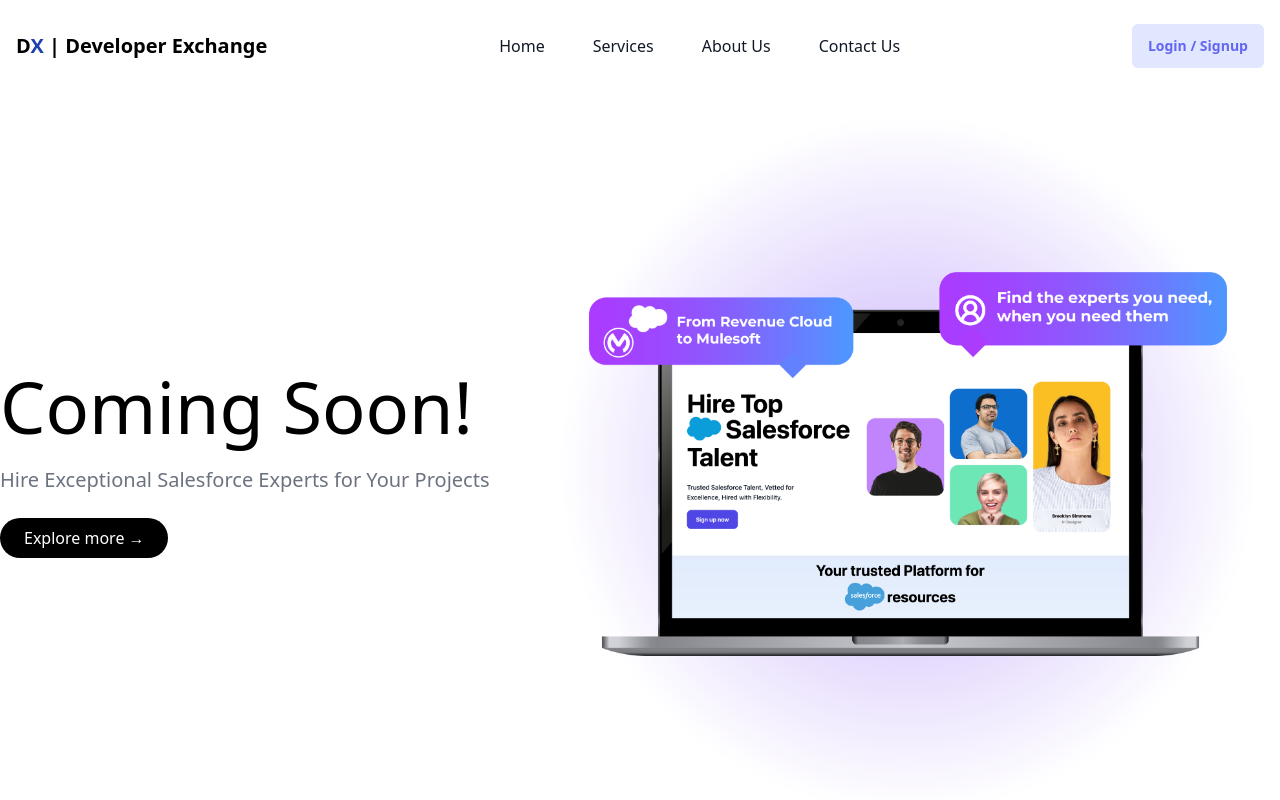
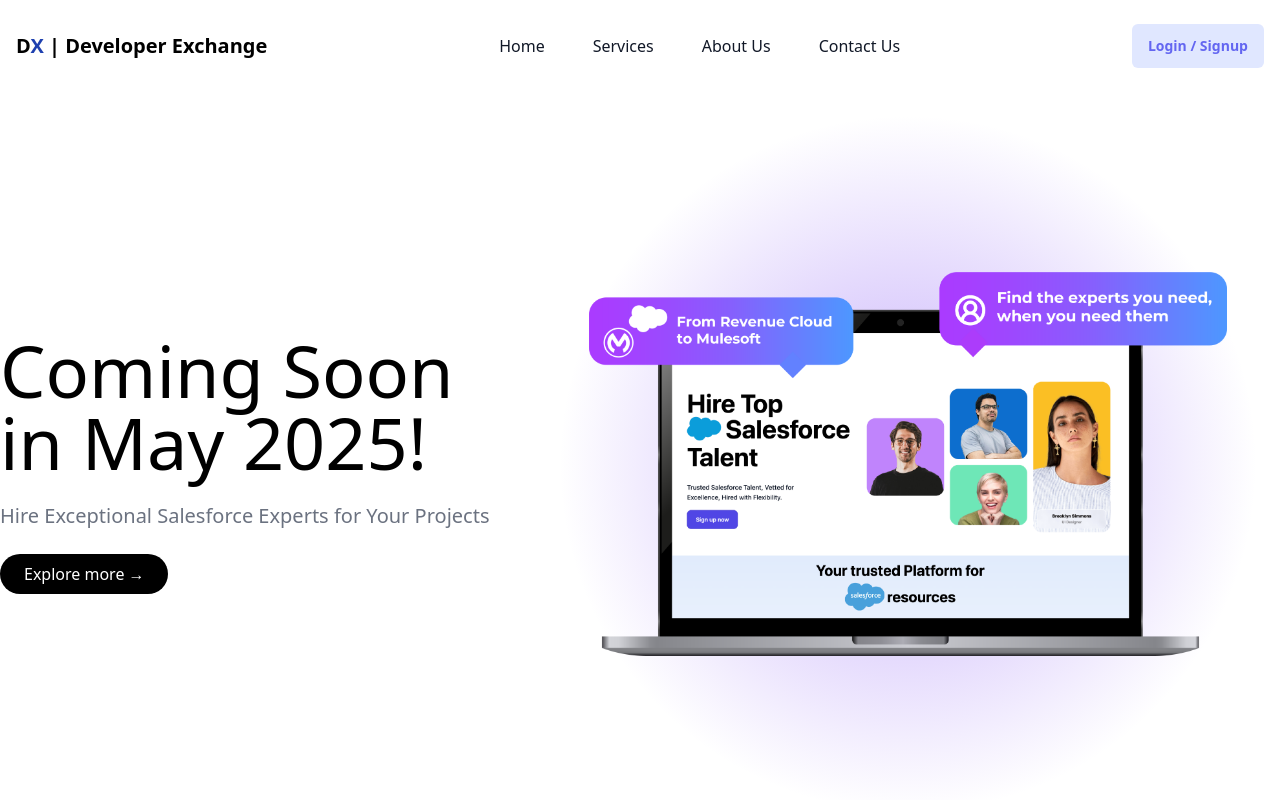
Before and after one commit to dxtech101/dx-nextjs, a Next.js app: page /company/login in a window 1280 px wide. Shown: the top 800 px of the page. Built offline with nearby package versions, Linux system fonts and the light colour scheme.

Commit message:
Added comming soon in amy 2025

```diff
--- a/src/app/company/dashboard/layout.tsx
+++ b/src/app/company/dashboard/layout.tsx
@@ -34,7 +34,7 @@
                         <div className="relative w-full flex flex-col justify-start items-start xl:max-w-lg mx-auto text-black gap-10">
                             <span className='flex flex-col gap-6'>
                                 <h2 className="text-4xl md:text-7xl font-medium leading-tight">
-                                    Coming Soon!
+                                    Coming Soon in May 2025!
                                 </h2>
                                 <p className='text-gray-500 text-md xl:text-xl'>
                                     Hire Exceptional Salesforce Experts for Your Projects
--- a/src/app/company/login/page.tsx
+++ b/src/app/company/login/page.tsx
@@ -83,7 +83,7 @@
                         <div className="relative w-full flex flex-col justify-start items-start xl:max-w-lg mx-auto text-black gap-10">
                             <span className='flex flex-col gap-6'>
                                 <h2 className="text-4xl md:text-7xl font-medium leading-tight">
-                                    Coming Soon!
+                                    Coming Soon in May 2025!
                                 </h2>
                                 <p className='text-gray-500 text-md xl:text-xl'>
                                     Hire Exceptional Salesforce Experts for Your Projects
--- a/src/app/signup/page.tsx
+++ b/src/app/signup/page.tsx
@@ -124,7 +124,7 @@
             >
               <span className='flex flex-col gap-6'>
                 <h2 className="text-4xl md:text-6xl font-medium leading-tight">
-                  Coming Soon!
+                  Coming Soon in May 2025!
                 </h2>
                 <p className='text-gray-500 text-md xl:text-xl'>
                   Hire Exceptional Salesforce Experts for Your Projects
```
